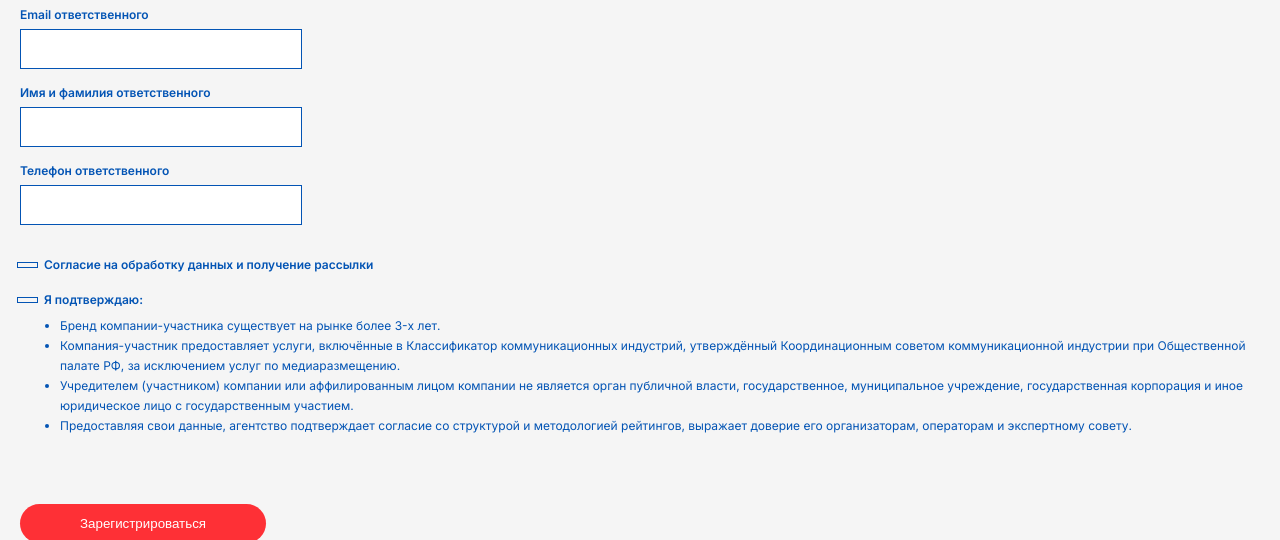
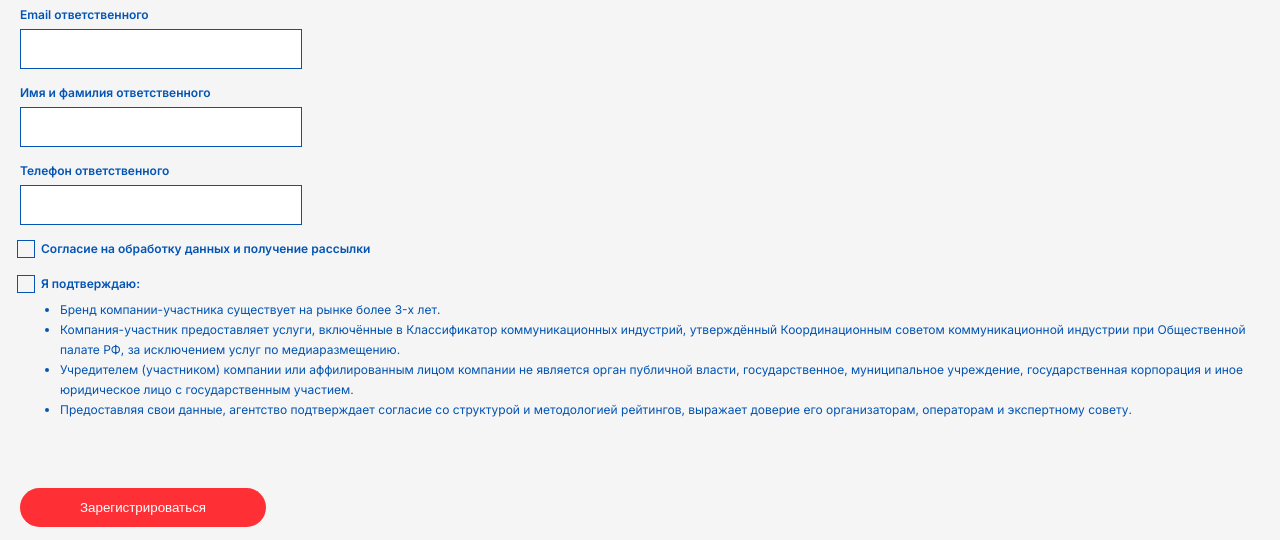
Before and after one commit to allldo/anketing, a Django app: page /register/ in a window 1280 px wide. Shown: the part 816-1356 px from the top of the page. Run offline with Django 5.2, Linux system fonts and the light colour scheme.

Commit message:
правки верстки

```diff
--- a/static/css/pages/user.css
+++ b/static/css/pages/user.css
@@ -500,3 +500,8 @@
         cursor: pointer;
     }
 }
+
+input[type=checkbox] {
+    height: auto !important;
+    width: 15px !important;
+}
--- a/templates/base.html
+++ b/templates/base.html
@@ -14,10 +14,6 @@
     <link rel="stylesheet" href="{% static 'css/components/footer.css' %}" />
     <link rel="preconnect" href="https://fonts.googleapis.com" />
     <link rel="preconnect" href="https://fonts.gstatic.com" crossorigin />
-    <style>input[type="checkbox"] {
-    height: auto !important;
-    width: 15px !important;
-}</style>
     <link
       href="https://fonts.googleapis.com/css2?family=Inter:ital,opsz,wght@0,14..32,100..900;1,14..32,100..900&display=swap"
       rel="stylesheet"
--- a/templates/register.html
+++ b/templates/register.html
@@ -65,9 +65,6 @@
         <label for="{{ company_form.responsible_phone.id_for_label }}">Телефон ответственного</label>
         {{ company_form.responsible_phone }}
     </div>
-    <div class="form-group">
-        <!-- {{ company_form.consent_data_processing }} -->
-    </div>
     <div class="confirmation-container">
         <div class="checkbox-container">
             <div class="checkbox-container__item">
```
Also changed, not shown: templates/user_dashboard.html (+5 -23 lines).
